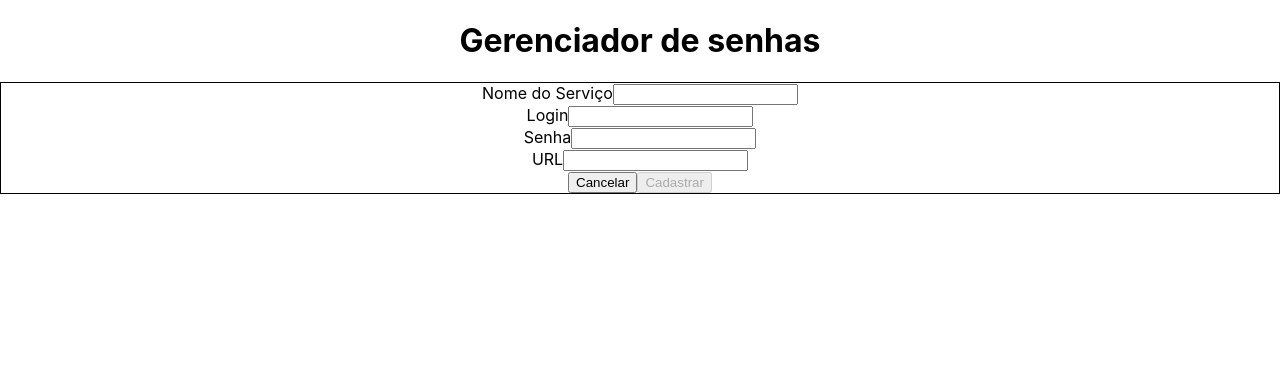
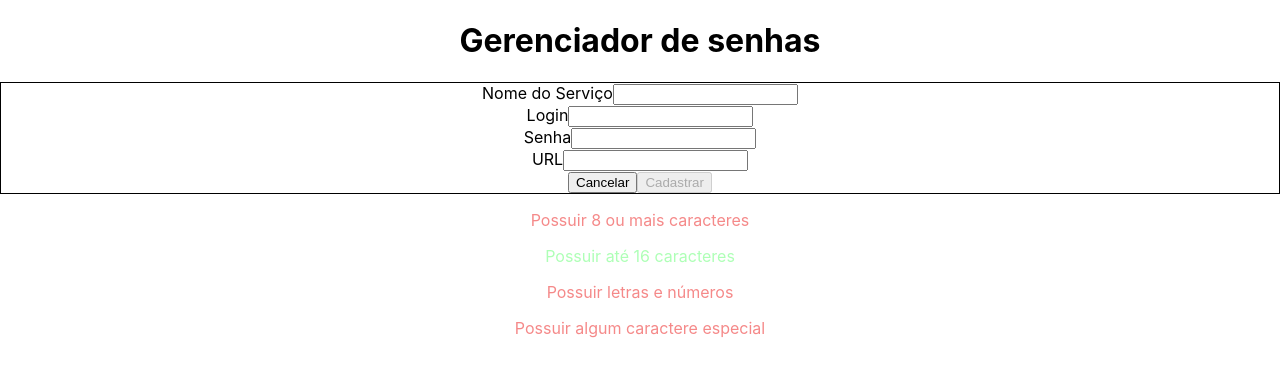
Before and after one commit to MarcioMingante/password-manager-repo, a React (Vite) app: page / in a window 1280 px wide. Both pictures are taken after a click on the button "Cadastrar nova senha". Shown: the top 376 px of the page. Built offline with nearby package versions, Linux system fonts and the light colour scheme.

Commit message:
conclui req 5

```diff
--- a/src/components/Form/Form.tsx
+++ b/src/components/Form/Form.tsx
@@ -1,5 +1,6 @@
+import { useState } from 'react';
+import PasswordValidator from '../PasswordValidation/PasswordValidator';
 import './Form.css';
-import { useState } from 'react';
 
 function Form() {
   const [showForm, setShowForm] = useState(false);
@@ -29,6 +30,7 @@ function Form() {
       && <button onClick={ handleShowForm }>Cadastrar nova senha</button>}
 
       {showForm === true && (
+        <>
           <form action="add" onSubmit={ handleSubmit }>
             <div>
               <label htmlFor="service-name">Nome do Serviço</label>
@@ -70,6 +72,8 @@ function Form() {
             <button onClick={ handleShowForm }>Cancelar</button>
             <button disabled={ enableRegister }>Cadastrar</button>
           </form>
+          <PasswordValidator password={ password } />
+        </>
       )}
     </>
   );
--- /dev/null
+++ b/src/components/PasswordValidation/PasswordValidator.tsx
@@ -0,0 +1,49 @@
+type PasswordType = {
+  password: string;
+};
+
+function PasswordValidator({ password }: PasswordType) {
+  const isValid = 'valid-password-check';
+  const isInvalid = 'invalid-password-check';
+
+  const letterValidation = /\d/.test(password);
+  const numberValidation = /[a-zA-z]/.test(password);
+  const specialValidation = /[^a-zA-Z0-9]/.test(password);
+  const minSize = password.length >= 8;
+  const maxSize = password.length <= 16;
+  const uniteValidations = letterValidation && numberValidation;
+
+  const validationMessage = {
+    minSize,
+    maxSize,
+    uniteValidations,
+    specialValidation,
+  };
+
+  return (
+    <div>
+      <p
+        className={ validationMessage.minSize ? isValid : isInvalid }
+      >
+        Possuir 8 ou mais caracteres
+      </p>
+      <p
+        className={ validationMessage.maxSize ? isValid : isInvalid }
+      >
+        Possuir até 16 caracteres
+      </p>
+      <p
+        className={ validationMessage.uniteValidations ? isValid : isInvalid }
+      >
+        Possuir letras e números
+      </p>
+      <p
+        className={ validationMessage.specialValidation ? isValid : isInvalid }
+      >
+        Possuir algum caractere especial
+      </p>
+    </div>
+  );
+}
+
+export default PasswordValidator;
```
Lines whose indentation alone changed are shown as unchanged.
